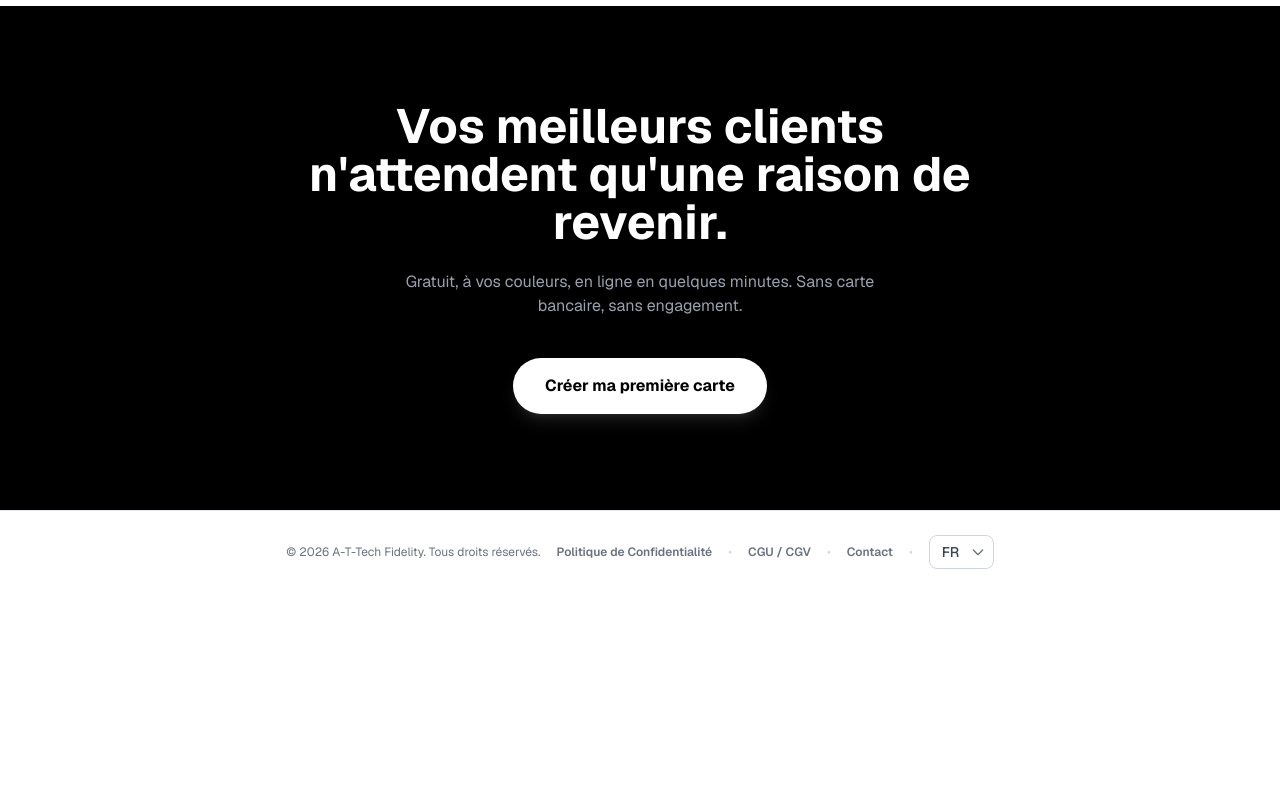
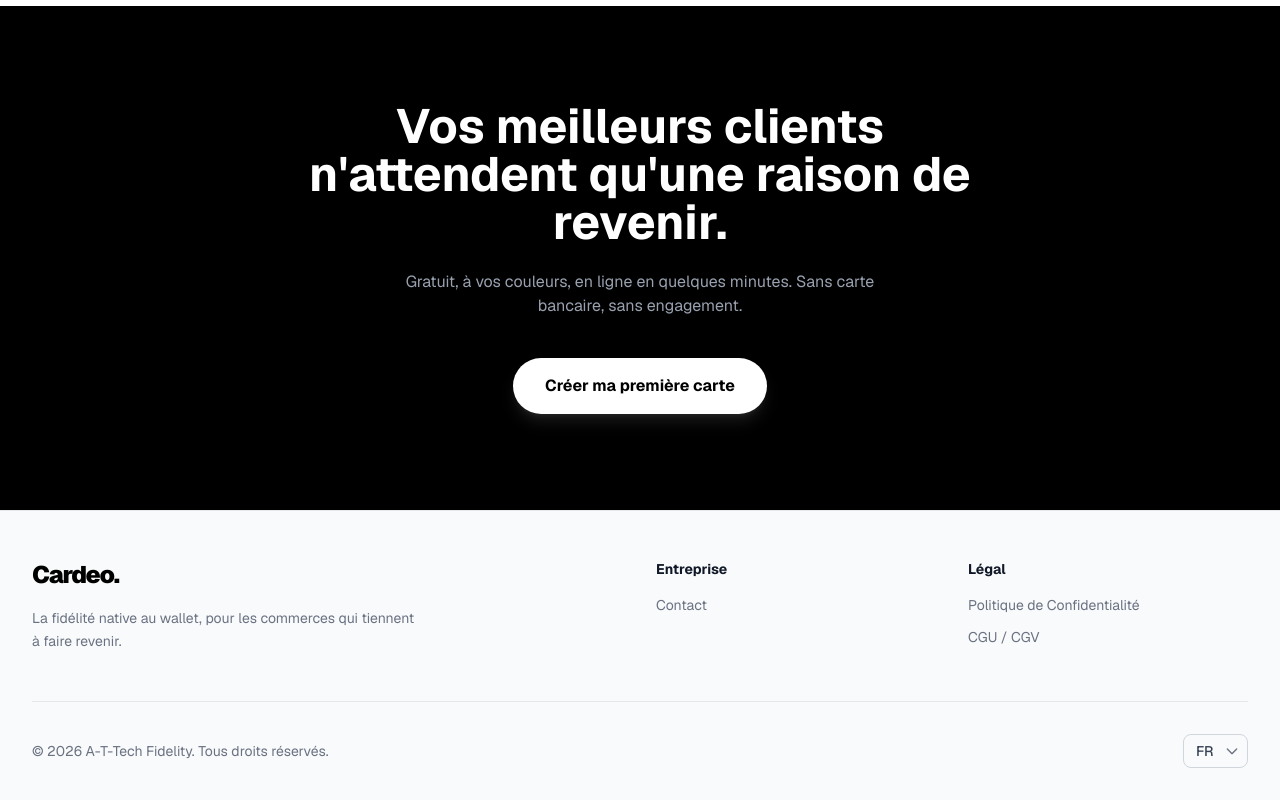
Before and after one commit to Banane653/A-T-Tech, a Next.js app: page /contact in a window 1280 px wide. Shown: the part 3322-4122 px from the top of the page. Before the commit the page ends 3915 px from the top, so only its background shows below. Built offline with nearby package versions, Linux system fonts and the light colour scheme.

Commit message:
Amélioration du footer

```diff
--- a/src/components/Footer.tsx
+++ b/src/components/Footer.tsx
@@ -1,37 +1,62 @@
-// 1. On importe notre Link intelligent
 import { Link } from '@/navigation';
 import LanguageSwitcher from '@/components/LanguageSwitcher';
-// 2. On importe l'outil de traduction
 import { useTranslations } from 'next-intl';
 
 export default function Footer() {
     const t = useTranslations('Footer');
 
     return (
-        <footer className="w-full bg-white border-t border-gray-200 py-6 text-center text-xs text-gray-500 shrink-0">
-            <div className="flex flex-col sm:flex-row justify-center items-center gap-4">
-                {/* On garde l'année dynamique en JavaScript, et on traduit le reste */}
-                <span>© {new Date().getFullYear()} A-T-Tech Fidelity. {t('rights')}</span>
+        <footer className="w-full bg-gray-50 border-t border-gray-200 pt-12 pb-8 text-sm text-gray-500 shrink-0 mt-auto">
+            <div className="max-w-7xl mx-auto px-6 lg:px-8">
 
-                <Link href="/legal/confidentialite" className="hover:text-black font-semibold transition">
-                    {t('privacy')}
-                </Link>
+                {/* Grille principale des colonnes */}
+                <div className="grid grid-cols-1 md:grid-cols-4 gap-8 mb-12">
 
-                <span className="hidden sm:inline text-gray-300">•</span>
+                    {/* Colonne 1 (Plus large) : Marque Cardeo et Description */}
+                    <div className="md:col-span-2">
+                        <Link href="/" className="text-2xl font-black text-black tracking-tighter mb-4 inline-block">
+                            Cardeo.
+                        </Link>
+                        <p className="leading-relaxed max-w-sm">
+                            {t('description')}
+                        </p>
+                    </div>
 
-                <Link href="/legal/cgv" className="hover:text-black font-semibold transition">
-                    {t('terms')}
-                </Link>
+                    {/* Colonne 2 : Entreprise (Contact) */}
+                    <div>
+                        <h3 className="font-bold text-gray-900 mb-4">{t('sections.company')}</h3>
+                        <ul className="space-y-3">
+                            <li>
+                                <Link href="/contact" className="hover:text-black transition">
+                                    {t('contact')}
+                                </Link>
+                            </li>
+                        </ul>
+                    </div>
 
-                <span className="hidden sm:inline text-gray-300">•</span>
+                    {/* Colonne 3 : Légal (Confidentialité & CGV) */}
+                    <div>
+                        <h3 className="font-bold text-gray-900 mb-4">{t('sections.legal')}</h3>
+                        <ul className="space-y-3">
+                            <li>
+                                <Link href="/legal/confidentialite" className="hover:text-black transition">
+                                    {t('privacy')}
+                                </Link>
+                            </li>
+                            <li>
+                                <Link href="/legal/cgv" className="hover:text-black transition">
+                                    {t('terms')}
+                                </Link>
+                            </li>
+                        </ul>
+                    </div>
+                </div>
 
-                <Link href="/contact" className="hover:text-black font-semibold transition">
-                    {t('contact')}
-                </Link>
-
-                <span className="hidden sm:inline text-gray-300">•</span>
-
-                <LanguageSwitcher />
+                {/* Bas du footer : Copyright (A-T-Tech) & Sélecteur de langue */}
+                <div className="flex flex-col sm:flex-row justify-between items-center pt-8 border-t border-gray-200 gap-4">
+                    <span>© {new Date().getFullYear()} A-T-Tech Fidelity. {t('rights')}</span>
+                    <LanguageSwitcher />
+                </div>
             </div>
         </footer>
     );
--- a/src/messages/en.json
+++ b/src/messages/en.json
@@ -623,6 +623,11 @@
       }
     },
     "Footer": {
+      "description": "Native wallet loyalty for businesses that care about retention.",
+      "sections": {
+        "company": "Company",
+        "legal": "Legal"
+      },
       "rights": "All rights reserved.",
       "privacy": "Privacy Policy",
       "terms": "Terms & Conditions",
--- a/src/messages/fr.json
+++ b/src/messages/fr.json
@@ -623,6 +623,11 @@
       }
     },
     "Footer": {
+      "description": "La fidélité native au wallet, pour les commerces qui tiennent à faire revenir.",
+      "sections": {
+        "company": "Entreprise",
+        "legal": "Légal"
+      },
       "rights": "Tous droits réservés.",
       "privacy": "Politique de Confidentialité",
       "terms": "CGU / CGV",
--- a/src/messages/nl.json
+++ b/src/messages/nl.json
@@ -623,6 +623,11 @@
       }
     },
     "Footer": {
+      "description": "Native wallet loyaliteit voor bedrijven die geven om retentie.",
+      "sections": {
+        "company": "Bedrijf",
+        "legal": "Juridisch"
+      },
       "rights": "Alle rechten voorbehouden.",
       "privacy": "Privacybeleid",
       "terms": "Algemene Voorwaarden",
```
